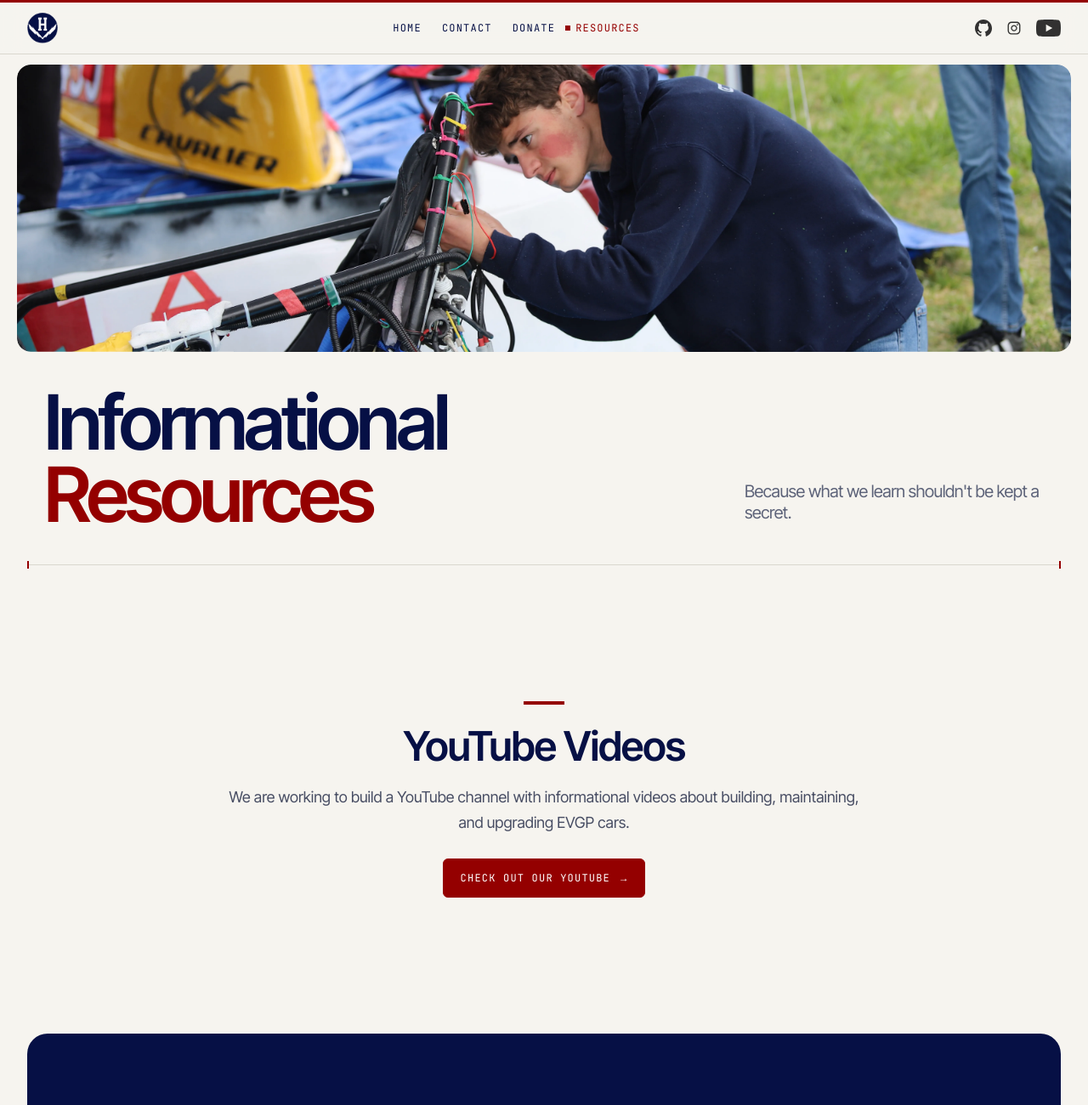
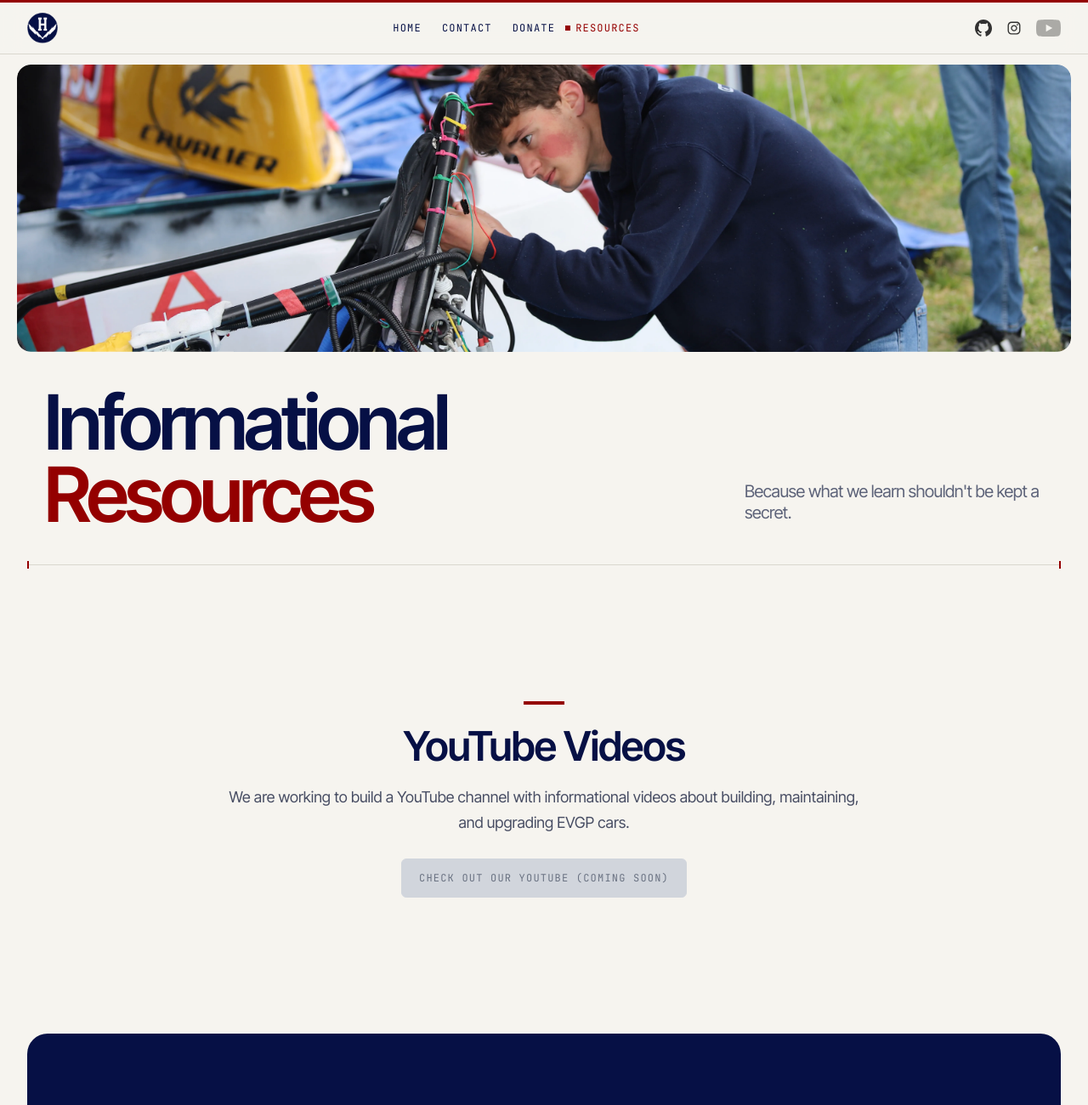
Before and after one commit to HHS-EVGP/Website, a plain HTML site: page resources.html in a window 1280 px wide. Shown: the top 1300 px of the page at 85% size. Drawn offline with Linux system fonts and the light colour scheme.

Commit message:
Disable the youtube links till we get the channel online

```diff
--- a/input.css
+++ b/input.css
@@ -130,6 +130,11 @@
     @apply h-4.5 w-auto opacity-80 sm:h-5 brightness-0 transition duration-700 hover:opacity-100;
   }
 
+  /* Not live yet: dimmed and not clickable */
+  .socials .social-disabled img {
+    @apply cursor-not-allowed opacity-30 hover:opacity-30;
+  }
+
   html[data-theme="dark"] .nav a:hover,
   html[data-theme="dark"] .nav a[aria-current="page"] {
     @apply text-white;
@@ -257,6 +262,14 @@
     @apply translate-x-0 translate-y-0.5;
   }
 
+  .button-disabled {
+    @apply cursor-not-allowed border-gray-300 bg-gray-300 text-gray-500 hover:bg-gray-300 hover:text-gray-500;
+  }
+
+  .button-disabled::after {
+    content: none;
+  }
+
   .picture-square {
     @apply aspect-square w-full max-w-136 rounded-2xl object-cover;
   }
@@ -364,16 +377,14 @@
   }
 
   .drive.is-driving .drive-content {
-    @apply gap-6 py-6 md:gap-16 md:py-10;
+    @apply gap-6 py-3 md:gap-16 md:py-10;
   }
 
-  .drive.is-driving .picture-square {
-    @apply w-auto;
-    height: min(34rem, 34svh);
-  }
-
+  /* Side by side, the photo fills the pinned stage's height. When stacked on
+     phones it stays full width to match the other photos on the page. */
   @media (width >= 48rem) {
     .drive.is-driving .picture-square {
+      @apply w-auto;
       height: min(34rem, calc(100svh - 10rem));
     }
   }
--- a/resources.html
+++ b/resources.html
@@ -32,7 +32,7 @@
       <div class="socials">
         <a href="https://www.github.com/hhs-evgp"><img src="Assets/icons/github.svg" alt="GitHub"></a>
         <a href="https://www.instagram.com/hhs_evgp"><img src="Assets/icons/instagram.svg" alt="Instagram"></a>
-        <a href="https://www.youtube.com/"><img src="Assets/icons/youtube.svg" alt="YouTube"></a>
+        <span class="social-disabled" title="Coming soon"><img src="Assets/icons/youtube.svg" alt="YouTube (coming soon)"></span>
       </div>
     </div>
   </header>
@@ -54,7 +54,7 @@
 
     <p class="widetext">We are working to build a YouTube channel with informational videos about building, maintaining,
       and upgrading EVGP cars.</p>
-    <a href="https://www.youtube.com/" class="button">Check Out Our YouTube</a>
+    <span class="button button-disabled">Check Out Our YouTube (Coming Soon)</span>
   </section>
 
   <section class="panel panel-blue mb-30">
```
Also changed, not shown: contact.html (+1 -1 lines), donate.html (+1 -1 lines), index.html (+1 -1 lines), style.css, 1 other file.
